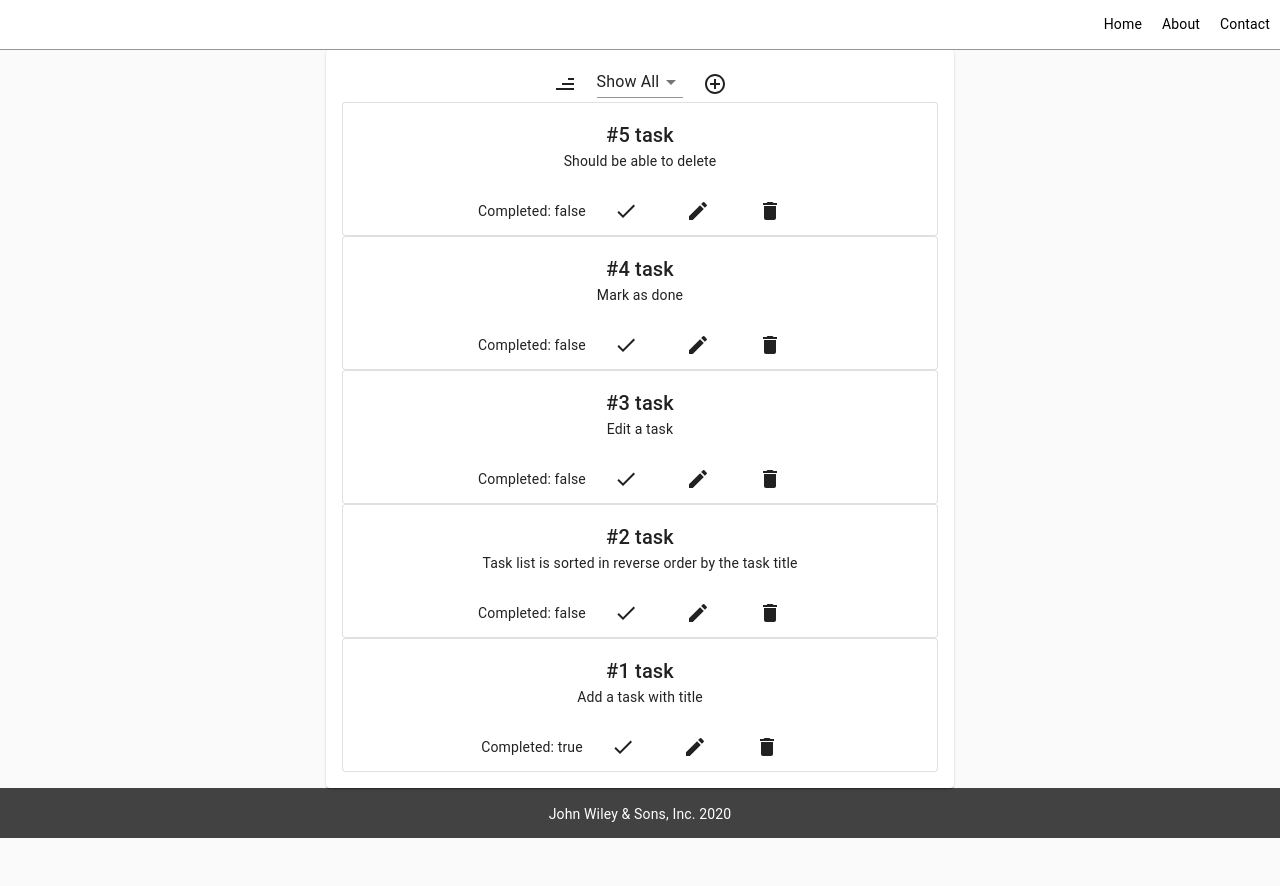
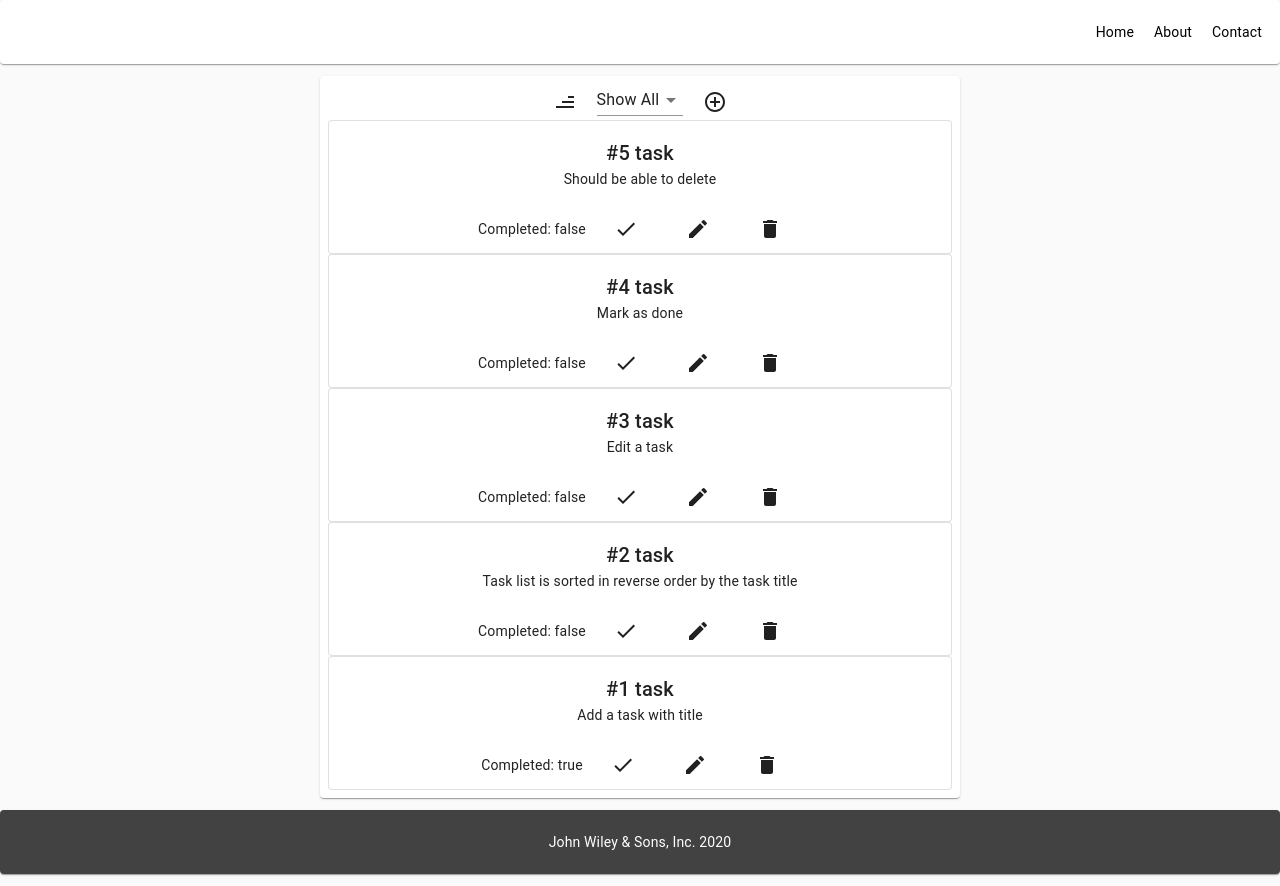
Before and after one commit to insbruk/js-react-redux-todo-app, a React app: page / in a window 1280 px wide. Shown: the top 886 px of the page. Before the commit the page ends 838 px from the top, so only its background shows below. Built offline with nearby package versions, Linux system fonts and the light colour scheme.

Commit message:
refactor Header & Footer

```diff
--- a/src/components/App/App.js
+++ b/src/components/App/App.js
@@ -3,6 +3,8 @@ import PropTypes from 'prop-types'
 import {makeStyles} from '@material-ui/core/styles'
 import Grid from '@material-ui/core/Grid'
 import Paper from '@material-ui/core/Paper'
+import Header from '../Header/Header'
+import Footer from '../Footer/Footer'
 import TodoFilter from '../TodoFilter/TodoFilter'
 import TodoSort from '../TodoSort/TodoSort'
 import TodoList from '../TodoList/TodoList'
@@ -32,16 +34,25 @@ const useStyles = makeStyles((theme) => ({
     flexGrow: 1,
   },
   paper: {
-    padding: theme.spacing(2),
+    padding: theme.spacing(1),
     textAlign: 'center',
     color: theme.palette.text.secondary,
   },
+  footer: {
+    backgroundColor: '#424242',
+  }
 }));
 
 function App(props) {
   const classes = useStyles();
   return (
     <>
+      <Grid container spacing={3}>
+        <Grid item xs={12}>
+          <Paper className={classes.paper}>
+            <Header/>
+          </Paper>
+        </Grid>
         <Grid container spacing={3} justify="center">
           <Grid item xs={6}>
             <Paper className={classes.paper}>
@@ -60,6 +71,12 @@ function App(props) {
                   />
                 </div>
               </main>
+            </Paper>
+          </Grid>
+        </Grid>
+        <Grid item xs={12}>
+          <Paper className={`${classes.paper} ${classes.footer}`}>
+            <Footer/>
           </Paper>
         </Grid>
       </Grid>
--- a/src/components/Footer/Footer.jsx
+++ b/src/components/Footer/Footer.jsx
@@ -1,10 +1,8 @@
 import React from 'react'
-import PropTypes from 'prop-types'
 import './footer.css'
 
 const Footer = () => {
-    const currentDate = new Date()
-    const currentYear = currentDate.getUTCFullYear()
+    const currentYear = new Date().getUTCFullYear()
     return (
         <footer className='footer'>
             <p>John Wiley & Sons, Inc. {currentYear}</p>
--- a/src/components/Footer/footer.css
+++ b/src/components/Footer/footer.css
@@ -1,10 +1,9 @@
 .footer {
-    height: 50px;
-    background-color: #424242;
     display: flex;
     align-items: center;
     justify-content: center;
-    border-top: 1px solid #424242;
+    background-color: #424242;
+    background-clip: border-box;
 }
 
 .footer p {
--- a/src/components/Header/Header.jsx
+++ b/src/components/Header/Header.jsx
@@ -1,5 +1,4 @@
 import React from 'react'
-import PropTypes from 'prop-types'
 import './header.css';
 
 const Header = () => {
--- a/src/components/Header/header.css
+++ b/src/components/Header/header.css
@@ -1,11 +1,8 @@
 .header {
-    height: 50px;
-    background-color: white;
     display: flex;
+    align-items: center;
     flex-direction: row;
-    align-items: center;
     justify-content: flex-end;
-    border-bottom: 1px solid #979797;
 }
 
 .header li {
--- a/src/index.js
+++ b/src/index.js
@@ -4,8 +4,6 @@ import {createStore} from 'redux'
 import {Provider} from 'react-redux'
 import CssBaseline from '@material-ui/core/CssBaseline'
 import App from './components/App/App'
-import Header from './components/Header/Header'
-import Footer from './components/Footer/Footer'
 import reducers from './reducers'
 import * as serviceWorker from './serviceWorker'
 
@@ -21,9 +19,7 @@ const unsubscribe = store.subscribe(() => {
 ReactDOM.render(
   <Provider store={store}>
     <CssBaseline />
-    <Header/>
     <App />
-    <Footer/>
   </Provider>,
   document.getElementById('root')
 );
```
Lines whose indentation alone changed are shown as unchanged.
